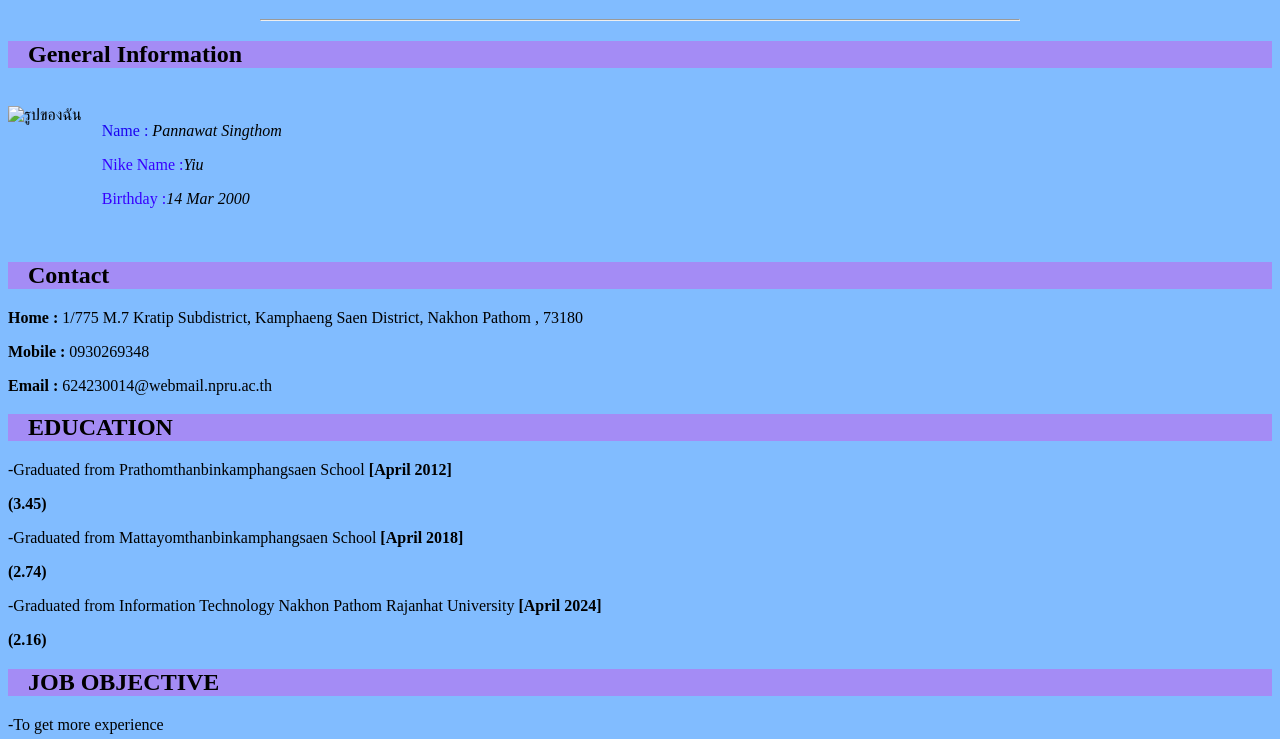
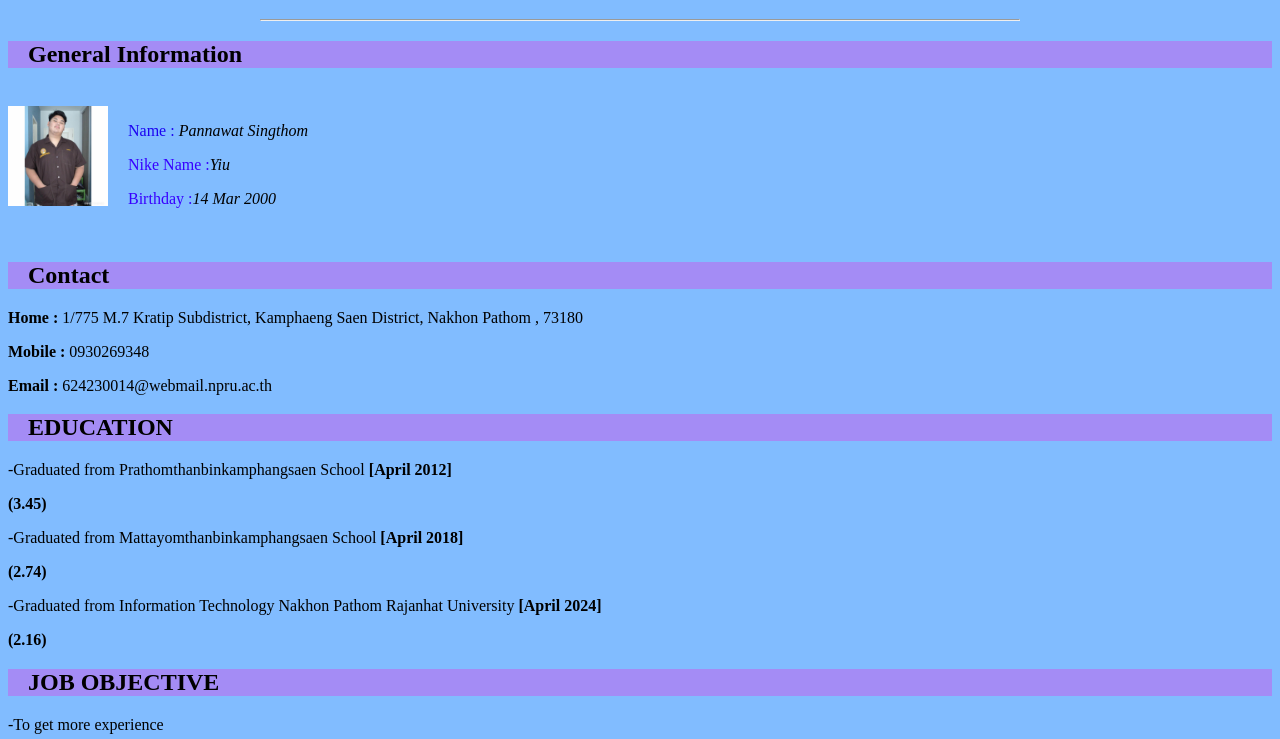
Before and after one commit to punpun1414/Resume_01, a plain HTML site: page 624230014_62_ResumelV2.html in a window 1280 px wide. Shown: the part 61-800 px from the top of the page. Drawn offline with Linux system fonts and the light colour scheme.

Commit message:
first commit

```diff
--- a/624230014_62_ResumelV2.html
+++ b/624230014_62_ResumelV2.html
@@ -22,7 +22,7 @@
    <h2> General Information</h2>
    </div>
    <br>
-   <img src="C:\Users\User\Downloads\68527075_1351553204982945_440628722190516224_n.jpg" alt="รูปของฉัน"height="100px" style="float:left;">
+   <img src="imge/68527075_1351553204982945_440628722190516224_n.jpg" alt="รูปของฉัน"height="100px" style="float:left;">
   <p style="color: rgb(28, 4, 241);">Name : <i style="color: black;">Pannawat Singthom</i></p>
    <p style="color: rgb(55, 0, 255);">Nike Name :<i style="color: black;">Yiu</i></p>
    <p style="color: rgb(55, 0, 255);">Birthday :<i style="color: black;">14 Mar 2000</i></p>
```
Also changed, not shown: imge/68527075_1351553204982945_440628722190516224_n.jpg (added).
